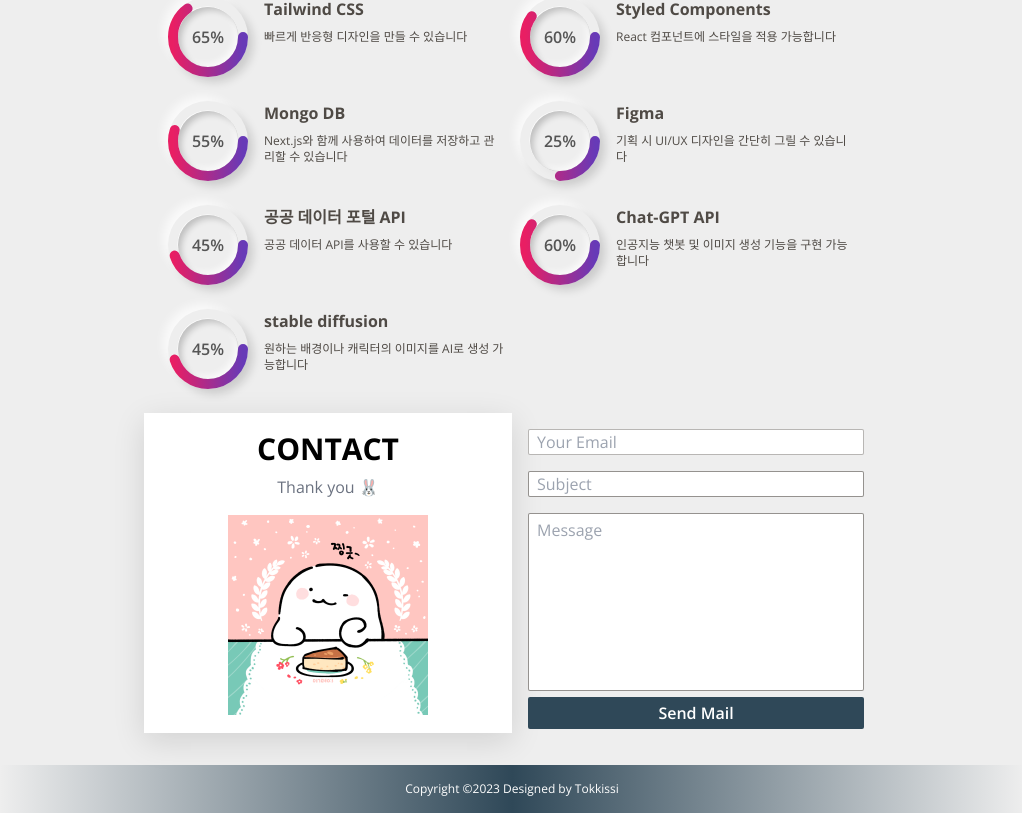
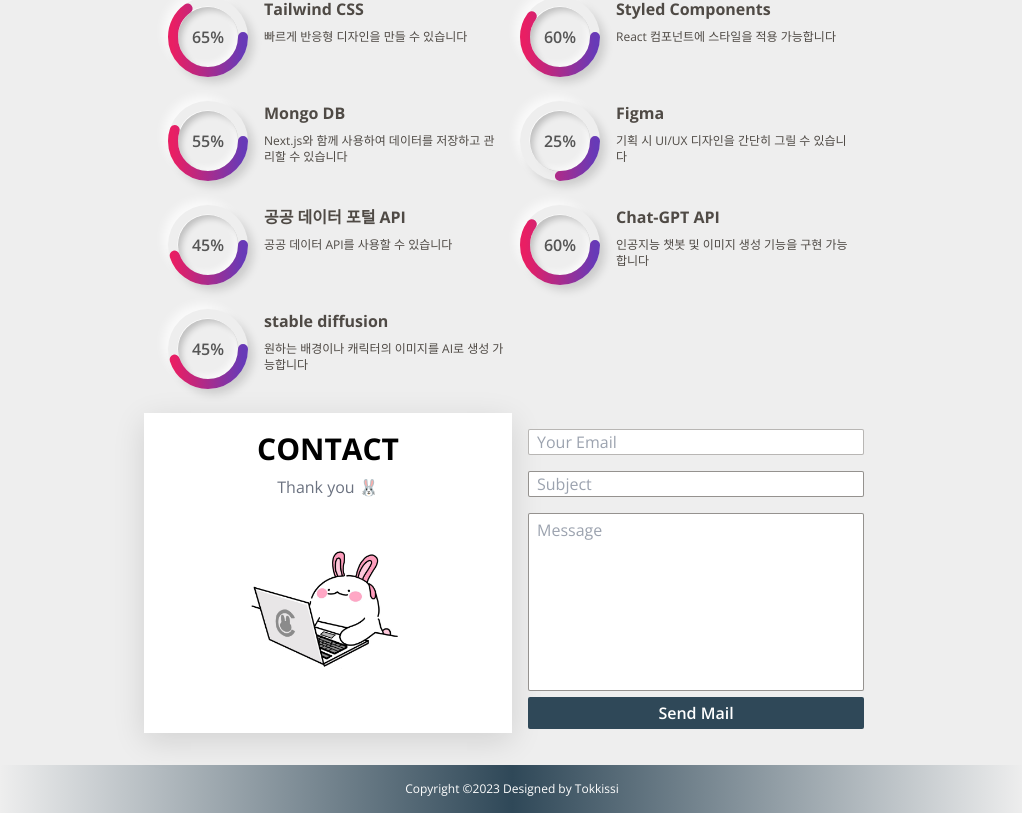
Before and after one commit to tokkissi/portfolio_2023, a Next.js app: page / in a window 1280 px wide. Shown: the part 1049-1862 px from the top of the page, without its empty margins (128-1150 px from the left). Built offline with nearby package versions, Linux system fonts and the light colour scheme.

Commit message:
chore: update image in Contact component

```diff
--- a/src/app/components/Contact.tsx
+++ b/src/app/components/Contact.tsx
@@ -92,7 +92,7 @@ export default function Contact() {
         <p className="mt-2 mb-4 text-gray-500">Thank you 🐰</p>
         <Image
           alt="잘부탁드립니다"
-          src={"/images/익명이_찡긋.png"}
+          src={"/images/토끼씨_프로필.png"}
           width={200}
           height={200}
         />
```
Also changed, not shown: public/images/익명이_찡긋.png (deleted), public/images/토끼씨_프로필.png (added).
